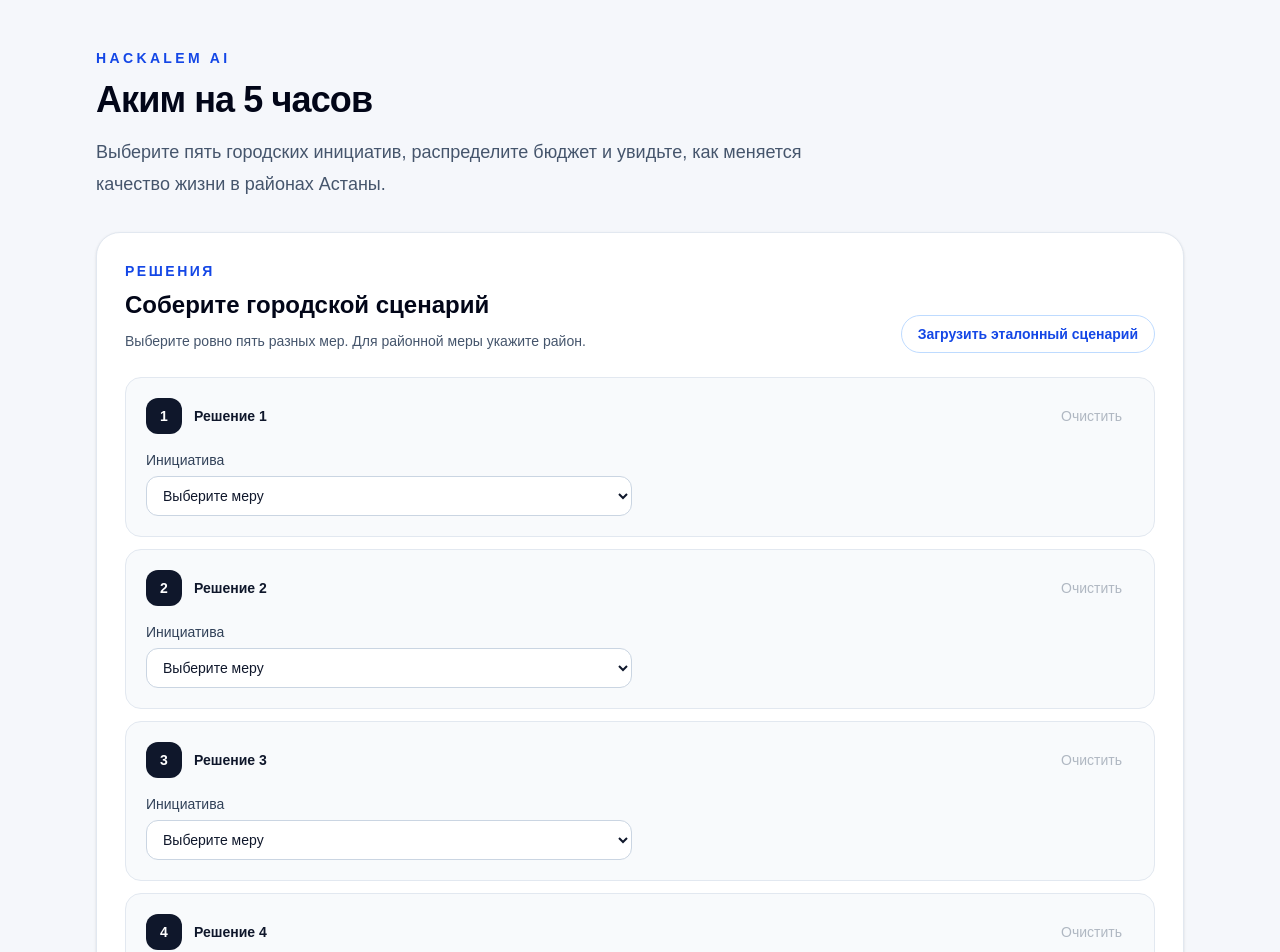
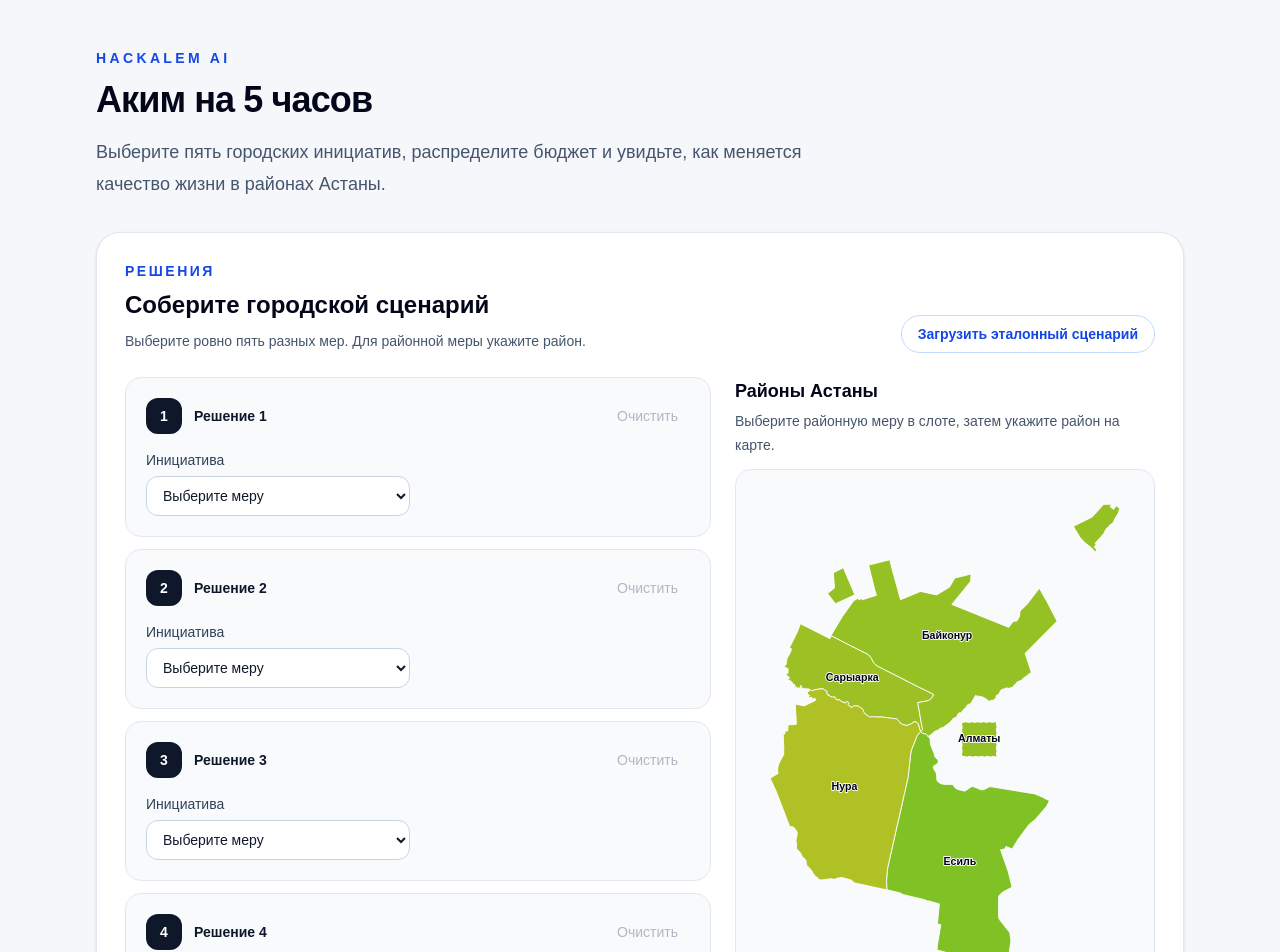
Before and after one commit to BAITC-Hacks/hack-ee17ec59-sts, a Next.js app: page / in a window 1280 px wide. Shown: the top 952 px of the page. Built offline with nearby package versions, Linux system fonts and the light colour scheme.

Commit message:
feat(scenario): выбор района на карте и onScenarioChange

```diff
--- a/src/components/scenario/DecisionSlot.tsx
+++ b/src/components/scenario/DecisionSlot.tsx
@@ -12,19 +12,25 @@ export type ScenarioSlot = {
 type DecisionSlotProps = {
   number: number;
   slot: ScenarioSlot;
+  active?: boolean;
   errors: readonly ValidationError[];
   selectedElsewhere: ReadonlySet<string>;
+  onActivate?: () => void;
   onChange: (slot: ScenarioSlot) => void;
   onClear: () => void;
 };
 
 const categories = Object.keys(CATEGORY_LABELS) as Category[];
 
-export function DecisionSlot({ number, slot, errors, selectedElsewhere, onChange, onClear }: DecisionSlotProps) {
+export function DecisionSlot({ number, slot, active, errors, selectedElsewhere, onActivate, onChange, onClear }: DecisionSlotProps) {
   const measure = slot.measureId ? MEASURE_BY_ID.get(slot.measureId) : undefined;
 
   return (
-    <article className={`rounded-2xl border p-4 sm:p-5 ${errors.length > 0 ? "border-rose-300 bg-rose-50" : "border-slate-200 bg-slate-50"}`}>
+    <article
+      onFocusCapture={onActivate}
+      onClick={onActivate}
+      className={`rounded-2xl border p-4 sm:p-5 ${errors.length > 0 ? "border-rose-300 bg-rose-50" : "border-slate-200 bg-slate-50"} ${active ? "ring-2 ring-blue-300" : ""}`}
+    >
       <div className="flex items-center justify-between gap-3">
         <div className="flex items-center gap-3">
           <span className="flex h-9 w-9 shrink-0 items-center justify-center rounded-xl bg-slate-900 text-sm font-semibold text-white">
--- a/src/components/scenario/ScenarioBuilder.tsx
+++ b/src/components/scenario/ScenarioBuilder.tsx
@@ -3,12 +3,15 @@
 import { useMemo, useState } from "react";
 import {
   CONFIG,
+  DISTRICTS,
   MEASURE_BY_ID,
   REFERENCE_SCENARIO,
+  baselineScenario,
   simulateScenario,
   validateScenario,
 } from "@/lib/simulation";
-import type { ScenarioInput, SimulationResult, ValidationError } from "@/lib/simulation";
+import type { DistrictId, ScenarioInput, SimulationResult, ValidationError } from "@/lib/simulation";
+import { DistrictMap } from "@/components/map/DistrictMap";
 import { BudgetMeter } from "./BudgetMeter";
 import { DecisionSlot } from "./DecisionSlot";
 import type { ScenarioSlot } from "./DecisionSlot";
@@ -17,11 +20,17 @@ import { remainingMeasuresHint, ValidationSummary } from "./ValidationSummary";
 type ScenarioBuilderProps = {
   onSimulate: (result: SimulationResult) => void;
   onErrors: (errors: ValidationError[]) => void;
+  onScenarioChange?: () => void;
 };
 
 const SLOT_COUNT = CONFIG.n_decisions;
 
 const emptySlots = (): ScenarioSlot[] => Array.from({ length: SLOT_COUNT }, () => ({}));
+
+const baselineResult = simulateScenario(baselineScenario());
+const BASELINE_DISTRICT_VALUES: Partial<Record<DistrictId, number>> = baselineResult.valid
+  ? Object.fromEntries(baselineResult.districts.map((district) => [district.id, district.scoreBefore]))
+  : {};
 
 export function toScenarioInput(slots: readonly ScenarioSlot[]): ScenarioInput {
   const decisions: ScenarioInput["decisions"] = [];
@@ -40,8 +49,9 @@ export function toScenarioInput(slots: readonly ScenarioSlot[]): ScenarioInput {
   return { decisions };
 }
 
-export function ScenarioBuilder({ onSimulate, onErrors }: ScenarioBuilderProps) {
+export function ScenarioBuilder({ onSimulate, onErrors, onScenarioChange }: ScenarioBuilderProps) {
   const [slots, setSlots] = useState<ScenarioSlot[]>(emptySlots);
+  const [activeSlotIndex, setActiveSlotIndex] = useState<number | null>(null);
   const input = useMemo(() => toScenarioInput(slots), [slots]);
   const validation = useMemo(() => validateScenario(input), [input]);
   const selectedCount = input.decisions.length;
@@ -50,6 +60,27 @@ export function ScenarioBuilder({ onSimulate, onErrors }: ScenarioBuilderProps)
   const buttonHint = remainingCount > 0
     ? `${remainingMeasuresHint(remainingCount)}${visibleErrors.length > 0 ? " и исправьте отмеченные ошибки" : ""}, чтобы рассчитать сценарий.`
     : "Исправьте отмеченные ошибки, чтобы рассчитать сценарий.";
+  const activeSlot = activeSlotIndex === null ? undefined : slots[activeSlotIndex];
+  const activeMeasure = activeSlot?.measureId ? MEASURE_BY_ID.get(activeSlot.measureId) : undefined;
+  const activeDistrictMeasure = activeMeasure?.scope === "district" ? activeMeasure : undefined;
+  const disabledDistrictReasons = useMemo(() => {
+    if (activeSlotIndex === null || !activeDistrictMeasure) return {};
+    const reasons: Partial<Record<DistrictId, string>> = {};
+    for (const district of DISTRICTS) {
+      const candidateSlots = slots.map((slot, index) => index === activeSlotIndex
+        ? { ...slot, districtId: district.id }
+        : slot);
+      const candidate = validateScenario(toScenarioInput(candidateSlots));
+      if (candidate.valid) continue;
+      const conflict = candidate.errors.find((error) =>
+        error.code === "incompatible"
+        && error.measureIds?.includes(activeDistrictMeasure.id)
+        && (!error.districtId || error.districtId === district.id),
+      );
+      if (conflict) reasons[district.id] = conflict.message;
+    }
+    return reasons;
+  }, [activeDistrictMeasure, activeSlotIndex, slots]);
 
   function errorsForSlot(slot: ScenarioSlot): ValidationError[] {
     return visibleErrors.filter((error) => {
@@ -63,7 +94,9 @@ export function ScenarioBuilder({ onSimulate, onErrors }: ScenarioBuilderProps)
 
   function updateSlot(index: number, slot: ScenarioSlot) {
     setSlots((current) => current.map((item, itemIndex) => itemIndex === index ? slot : item));
+    setActiveSlotIndex(index);
     onErrors([]);
+    onScenarioChange?.();
   }
 
   function loadReference() {
@@ -71,7 +104,12 @@ export function ScenarioBuilder({ onSimulate, onErrors }: ScenarioBuilderProps)
       const decision = REFERENCE_SCENARIO.decisions[index];
       return decision ? { ...decision } : {};
     }));
+    const firstDistrictIndex = REFERENCE_SCENARIO.decisions.findIndex((decision) =>
+      MEASURE_BY_ID.get(decision.measureId)?.scope === "district",
+    );
+    setActiveSlotIndex(firstDistrictIndex >= 0 ? firstDistrictIndex : null);
     onErrors([]);
+    onScenarioChange?.();
   }
 
   function calculate() {
@@ -111,20 +149,42 @@ export function ScenarioBuilder({ onSimulate, onErrors }: ScenarioBuilderProps)
         </button>
       </div>
 
-      <div className="mt-6 grid gap-3">
+      <div className="mt-6 grid items-start gap-6 lg:grid-cols-[minmax(0,1fr)_minmax(0,420px)]">
+        <div className="grid min-w-0 gap-3">
           {slots.map((slot, index) => (
             <DecisionSlot
               key={index}
               number={index + 1}
               slot={slot}
+              active={activeSlotIndex === index}
               errors={errorsForSlot(slot)}
               selectedElsewhere={new Set(slots.flatMap((item, itemIndex) =>
                 itemIndex !== index && item.measureId ? [item.measureId] : [],
               ))}
+              onActivate={() => setActiveSlotIndex(index)}
               onChange={(next) => updateSlot(index, next)}
               onClear={() => updateSlot(index, {})}
             />
           ))}
+        </div>
+        <div className="min-w-0 lg:sticky lg:top-4">
+          <h3 className="text-lg font-semibold text-slate-950">Районы Астаны</h3>
+          <p className="mb-3 mt-1 text-sm leading-6 text-slate-600">
+            {activeDistrictMeasure && activeSlotIndex !== null
+              ? `Решение ${activeSlotIndex + 1}: ${activeDistrictMeasure.name}. Выберите район на карте или в списке.`
+              : "Выберите районную меру в слоте, затем укажите район на карте."}
+          </p>
+          <DistrictMap
+            values={BASELINE_DISTRICT_VALUES}
+            selectedDistrictId={activeDistrictMeasure ? activeSlot?.districtId : undefined}
+            highlightedDistrictIds={DISTRICTS.filter((district) => disabledDistrictReasons[district.id]).map((district) => district.id)}
+            disabledDistrictReasons={disabledDistrictReasons}
+            onDistrictClick={activeDistrictMeasure && activeSlotIndex !== null
+              ? (districtId) => updateSlot(activeSlotIndex, { measureId: activeDistrictMeasure.id, districtId })
+              : undefined}
+          />
+          <p className="mt-2 text-xs text-slate-500">Цвет показывает исходную оценку района D до выбора мер.</p>
+        </div>
       </div>
 
       <div className="mt-6 border-t border-slate-200 pt-5">
```
Lines whose indentation alone changed are shown as unchanged.
